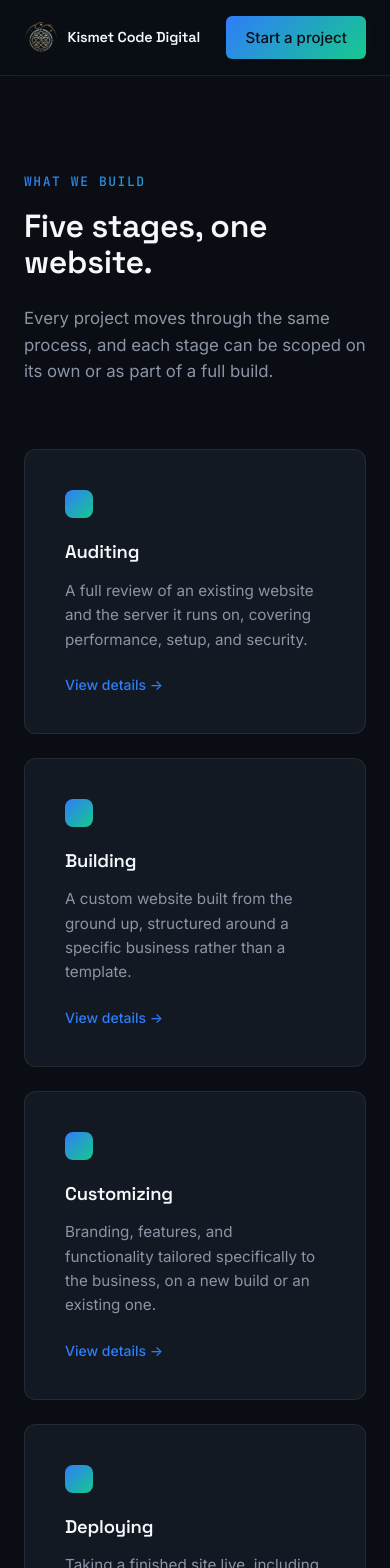
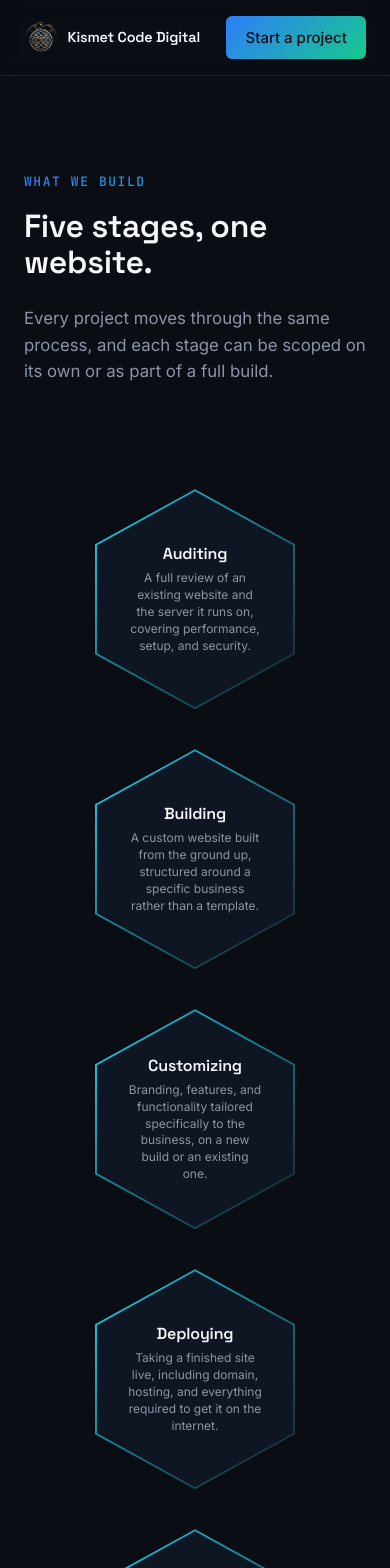
Before and after one commit to mystorebz/kismetcode, a React (Vite) app: page /services in a window 390 px wide. Shown: the top 1568 px of the page. Built offline with nearby package versions, Linux system fonts and the light colour scheme.

Commit message:
Match reference layout for Home and Services hexagon fields

```diff
--- a/src/components/AlienNode.css
+++ b/src/components/AlienNode.css
@@ -1,79 +1,57 @@
 .alien-node {
   position: relative;
+  width: 180px;
+  height: 200px;
+  clip-path: polygon(50% 0%, 100% 25%, 100% 75%, 50% 100%, 0% 75%, 0% 25%);
+  background: linear-gradient(135deg, var(--node-glow), rgba(255, 255, 255, 0.05));
   display: flex;
+  justify-content: center;
   align-items: center;
-  justify-content: center;
+  transition: transform 0.3s var(--ease-settle);
+}
+
+.alien-node:hover {
+  transform: scale(1.06);
+  z-index: 10;
 }
 
 .alien-node__glow {
-  position: absolute;
-  inset: -30%;
-  background: radial-gradient(circle, var(--node-glow) 0%, transparent 68%);
-  opacity: 0.35;
-  filter: blur(8px);
-  pointer-events: none;
-  animation: pulse 5s ease-in-out infinite;
-  z-index: 0;
-}
-
-@keyframes pulse {
-  0%, 100% { opacity: 0.28; }
-  50% { opacity: 0.42; }
+  display: none;
 }
 
 .alien-node__hex {
-  position: relative;
-  z-index: 1;
-  width: 100%;
-  aspect-ratio: 1 / 1.05;
-  min-width: 200px;
-  max-width: 260px;
-  background: #0d1218;
-  border: 1.5px solid transparent;
-  background-image:
-    linear-gradient(#0d1218, #0d1218),
-    linear-gradient(135deg, var(--node-glow), transparent 70%);
-  background-origin: border-box;
-  background-clip: padding-box, border-box;
-  clip-path: polygon(50% 0%, 93% 25%, 93% 75%, 50% 100%, 7% 75%, 7% 25%);
+  width: calc(100% - 4px);
+  height: calc(100% - 4px);
+  clip-path: polygon(50% 0%, 100% 25%, 100% 75%, 50% 100%, 0% 75%, 0% 25%);
+  background: #0f1623;
   display: flex;
+  flex-direction: column;
+  justify-content: center;
   align-items: center;
-  justify-content: center;
-  padding: var(--space-3);
-  transition: transform 0.3s var(--ease-settle);
-}
-
-.alien-node:hover .alien-node__hex {
-  transform: translateY(-6px) scale(1.03);
+  text-align: center;
+  padding: var(--space-2);
 }
 
 .alien-node__content {
-  text-align: center;
-  max-width: 78%;
+  max-width: 82%;
 }
 
 .alien-node__content h3 {
-  font-size: 1.15rem;
+  font-size: 1rem;
   color: var(--ink);
-  margin-bottom: 0.5rem;
+  margin-bottom: 0.4rem;
   line-height: 1.25;
 }
 
 .alien-node__content p {
-  font-size: 0.85rem;
+  font-size: 0.75rem;
   color: var(--slate);
-  line-height: 1.5;
+  line-height: 1.4;
 }
 
 @media (max-width: 640px) {
-  .alien-node__hex {
-    min-width: 170px;
-    padding: var(--space-2);
-  }
-  .alien-node__content h3 {
-    font-size: 1.05rem;
-  }
-  .alien-node__content p {
-    font-size: 0.8rem;
+  .alien-node {
+    width: 200px;
+    height: 220px;
   }
 }
--- a/src/pages/Home.css
+++ b/src/pages/Home.css
@@ -3,18 +3,9 @@
   overflow: hidden;
   padding: var(--space-7) 0 var(--space-6);
   text-align: center;
-}
-
-.hero__glow {
-  position: absolute;
-  top: -20%;
-  left: 50%;
-  transform: translateX(-50%);
-  width: 900px;
-  height: 600px;
-  background: radial-gradient(ellipse at center, rgba(47, 125, 250, 0.14) 0%, rgba(22, 201, 141, 0.08) 45%, transparent 72%);
-  pointer-events: none;
-  z-index: 0;
+  background-image:
+    radial-gradient(circle at 85% 40%, rgba(34, 211, 238, 0.15) 0%, transparent 40%),
+    radial-gradient(circle at 15% 70%, rgba(34, 211, 238, 0.1) 0%, transparent 40%);
 }
 
 .hero__watermark {
@@ -43,14 +34,15 @@
 .hero__headline {
   font-size: var(--type-hero);
   margin-top: var(--space-2);
+  letter-spacing: -0.02em;
 }
 
 .hero__sub {
-  font-size: 1.125rem;
+  font-size: 1.1rem;
   color: var(--slate);
-  max-width: 520px;
+  max-width: 500px;
   margin-top: var(--space-3);
-  line-height: 1.65;
+  line-height: 1.6;
 }
 
 .hero__actions {
@@ -61,6 +53,7 @@
 
 .platforms-section {
   padding: var(--space-6) var(--space-3);
+  position: relative;
 }
 
 .platforms-section__title {
@@ -72,38 +65,37 @@
 .platforms-field {
   position: relative;
   width: 100%;
-  height: 620px;
+  height: 700px;
   margin-top: var(--space-6);
 }
 
 .platforms-field__node {
   position: absolute;
-  width: 230px;
 }
 
 .platforms-field__node--1 {
-  top: 0;
-  left: 4%;
+  top: 0%;
+  left: 15%;
 }
 
 .platforms-field__node--2 {
-  top: 210px;
-  left: 30%;
+  top: 15%;
+  left: 60%;
 }
 
 .platforms-field__node--3 {
-  top: 20px;
-  left: 58%;
+  top: 35%;
+  left: 35%;
 }
 
 .platforms-field__node--4 {
-  top: 260px;
-  left: 66%;
+  top: 45%;
+  left: 75%;
 }
 
 .platforms-field__node--5 {
-  top: 420px;
-  left: 22%;
+  top: 60%;
+  left: 25%;
 }
 
 .cta-band {
@@ -119,7 +111,7 @@
   content: '';
   position: absolute;
   inset: 0;
-  background: radial-gradient(ellipse at 30% 50%, rgba(47, 125, 250, 0.18), transparent 60%);
+  background: radial-gradient(ellipse at 30% 50%, rgba(34, 211, 238, 0.18), transparent 60%);
 }
 
 .cta-band__inner {
@@ -146,11 +138,6 @@
 }
 
 @media (max-width: 640px) {
-  .hero__glow {
-    width: 500px;
-    height: 400px;
-  }
-
   .hero__watermark {
     width: 600px;
   }
@@ -176,8 +163,6 @@
 
   .platforms-field__node {
     position: static;
-    width: 100%;
-    max-width: 280px;
   }
 
   .cta-band__inner {
--- a/src/pages/Services.css
+++ b/src/pages/Services.css
@@ -2,57 +2,48 @@
   position: relative;
 }
 
-.services-grid {
-  position: relative;
-  z-index: 1;
-  display: grid;
-  grid-template-columns: repeat(auto-fit, minmax(260px, 1fr));
-  gap: var(--space-3);
-  margin-bottom: var(--space-6);
+.services-field-section {
+  padding: var(--space-4) var(--space-3) var(--space-6);
 }
 
-.service-card {
-  text-align: left;
-  background: var(--bg-raised);
-  border: 1px solid var(--line);
-  border-radius: var(--radius);
-  padding: var(--space-4);
-  font-family: inherit;
-  transition: border-color 0.2s ease, transform 0.2s ease, box-shadow 0.2s ease;
-  display: flex;
-  flex-direction: column;
+.services-field {
+  position: relative;
+  width: 100%;
+  height: 680px;
 }
 
-.service-card:hover {
-  border-color: var(--blue);
-  transform: translateY(-2px);
-  box-shadow: 0 16px 40px -12px rgba(47, 125, 250, 0.25);
+.services-field__node {
+  position: absolute;
+  background: none;
+  border: none;
+  padding: 0;
+  font-family: inherit;
+  cursor: pointer;
 }
 
-.service-card__mark {
-  width: 28px;
-  height: 28px;
-  border-radius: 8px;
-  background: var(--signal-gradient);
-  margin-bottom: var(--space-3);
+.services-field__node--1 {
+  top: 5%;
+  left: 8%;
 }
 
-.service-card h3 {
-  font-size: 1.15rem;
-  margin-bottom: var(--space-2);
+.services-field__node--2 {
+  top: 0%;
+  left: 62%;
 }
 
-.service-card p {
-  font-size: 0.95rem;
-  color: var(--slate);
-  line-height: 1.6;
+.services-field__node--3 {
+  top: 32%;
+  left: 32%;
 }
 
-.service-card__more {
-  margin-top: var(--space-3);
-  font-size: 0.875rem;
-  font-weight: 500;
-  color: var(--blue);
+.services-field__node--4 {
+  top: 42%;
+  left: 70%;
+}
+
+.services-field__node--5 {
+  top: 62%;
+  left: 12%;
 }
 
 .services-cta {
@@ -72,3 +63,18 @@
   margin-top: var(--space-2);
   margin-bottom: var(--space-4);
 }
+
+@media (max-width: 640px) {
+  .services-field {
+    position: static;
+    height: auto;
+    display: flex;
+    flex-direction: column;
+    align-items: center;
+    gap: var(--space-4);
+  }
+
+  .services-field__node {
+    position: static;
+  }
+}
--- a/src/pages/Services.jsx
+++ b/src/pages/Services.jsx
@@ -1,6 +1,7 @@
 import { useState } from 'react';
 import { Link } from 'react-router-dom';
 import ServiceModal from '../components/ServiceModal';
+import AlienNode from '../components/AlienNode';
 import './Services.css';
 
 const CORE = [
@@ -80,19 +81,18 @@ export default function Services() {
         </p>
       </section>
 
-      <section className="container services-grid">
-        {CORE.map((service) => (
+      <section className="container services-field-section">
+        <div className="services-field">
+          {CORE.map((service, i) => (
             <button
-            className="service-card"
               key={service.title}
+              className={`services-field__node services-field__node--${i + 1}`}
               onClick={() => setActiveService(service)}
             >
-            <div className="service-card__mark" />
-            <h3>{service.title}</h3>
-            <p>{service.body}</p>
-            <span className="service-card__more">View details →</span>
+              <AlienNode title={service.title} body={service.body} glowColor="#22d3ee" />
             </button>
           ))}
+        </div>
       </section>
 
       <section className="container services-cta">
```
Lines whose indentation alone changed are shown as unchanged.
